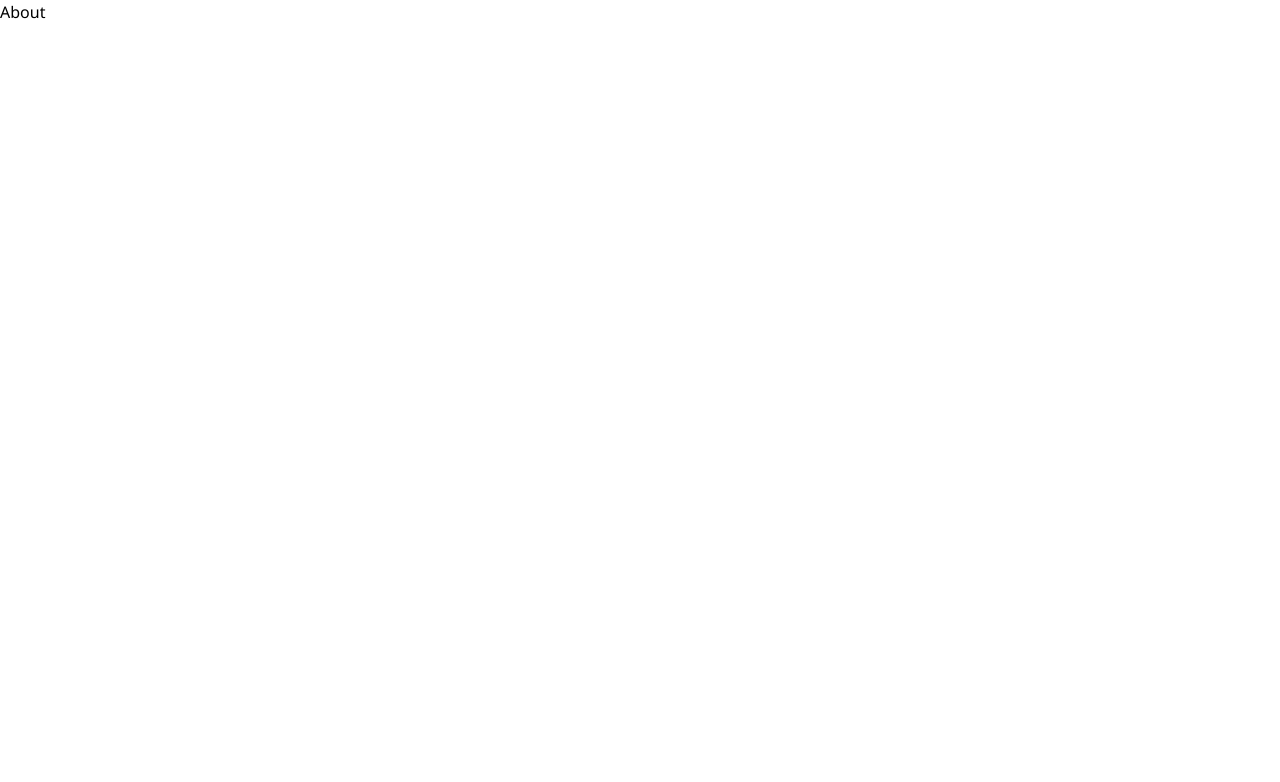
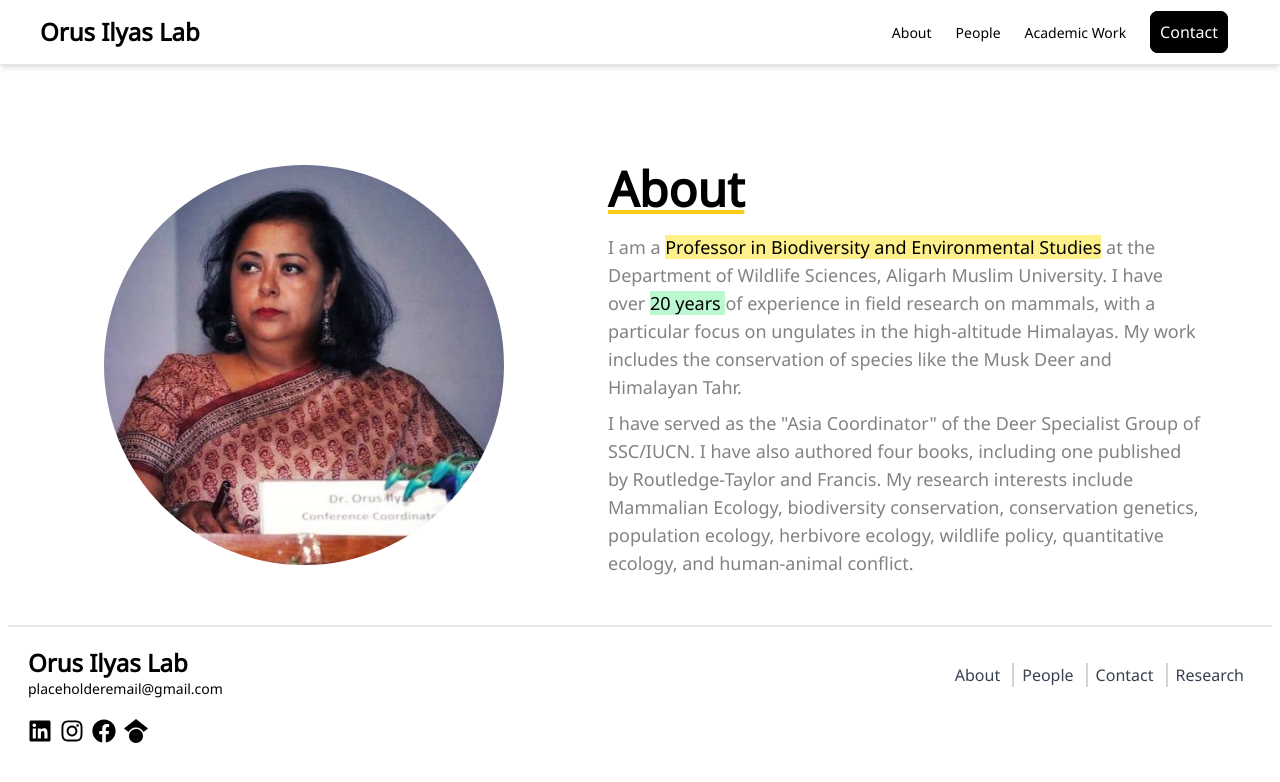
Before and after one commit to NmnSach/OrusLab, a Next.js app in the folder frontend/: page /about in a window 1280 px wide. Shown: the top 782 px of the page. Built offline with nearby package versions, Linux system fonts and the light colour scheme.

Commit message:
About section

```diff
--- a/frontend/app/about/page.jsx
+++ b/frontend/app/about/page.jsx
@@ -1,10 +1,44 @@
 import React from 'react'
+import Image from 'next/image'
 
 const About = () => {
     return (
-        <div>
-            About
-        </div>
+        <>
+            <div className='flex flex-col sm:flex-row justify-center items-center sm:mt-20 sm:mx-20'>
+
+                <div className='w-2/5 flex justify-center items-center mt-5 sm:mt-0'>
+                    <Image
+                        className='rounded-full'
+                        src="/prof.jpg"
+                        width={400}
+                        height={400}
+                        alt="Hero Image"
+                    />
+                </div>
+
+
+                <div className='w-3/5 sm:pl-20'>
+                    <h2 className=' text-2xl sm:text-5xl font-bold my-5 underline decoration-yellow-400'>About</h2>
+                    <p className='text-[#828282] my-2 text-sm sm:text-lg w-full'>
+                        I am a <mark className='bg-yellow-200'>Professor in Biodiversity and Environmental Studies</mark> at the Department of Wildlife Sciences,
+                        Aligarh Muslim University. I have over <mark className='bg-green-200'>20 years </mark> of experience in field research on mammals,
+                        with a particular focus on ungulates in the high-altitude Himalayas. My work includes the
+                        conservation of species like the Musk Deer and Himalayan Tahr.
+                    </p>
+
+                    <p className='text-[#828282] my-2 text-sm sm:text-lg w-full'>
+                        I have served as the "Asia Coordinator" of the Deer Specialist Group of SSC/IUCN.
+                        I have also authored four books, including one published by Routledge-Taylor and Francis.
+                        My research interests include Mammalian Ecology, biodiversity conservation, conservation
+                        genetics, population ecology, herbivore ecology, wildlife policy, quantitative ecology,
+                        and human-animal conflict.
+                    </p>
+
+                </div>
+
+            </div>
+        </>
+
     )
 }
 
--- a/frontend/app/components/Nav.jsx
+++ b/frontend/app/components/Nav.jsx
@@ -10,7 +10,7 @@ const Nav = () => {
     return (
         <div className='flex justify-between items-center border-b-[1px] border-gray-200 py-4 shadow-md'>
             <div className='ml-10 font-bold text-xl sm:text-2xl cursor-pointer'>
-                Orus Ilyas Lab
+                <Link href="/">Orus Ilyas Lab</Link>
             </div>
 
             <div className='hidden sm:flex mr-10'>
--- a/frontend/app/globals.css
+++ b/frontend/app/globals.css
@@ -1,3 +1,5 @@
 @tailwind base;
 @tailwind components;
 @tailwind utilities;
+
+/*-----------------------------------------ABOUT TIMELINE ---------------------------------------------*/
--- a/frontend/app/layout.js
+++ b/frontend/app/layout.js
@@ -1,5 +1,7 @@
 import { Noto_Sans } from "next/font/google";
 import "./globals.css";
+import Footer from "./components/Footer";
+import Nav from "./components/Nav";
 
 const noto = Noto_Sans({ subsets: ["latin"], weight: '400' });
 
@@ -11,7 +13,11 @@ export const metadata = {
 export default function RootLayout({ children }) {
   return (
     <html lang="en">
-      <body className={noto.className}>{children}</body>
+      <body className={noto.className}>
+        <Nav />
+        {children}
+        <Footer />
+      </body>
     </html>
   );
 }
--- a/frontend/app/page.js
+++ b/frontend/app/page.js
@@ -1,15 +1,13 @@
 import Image from "next/image";
 import Mentorship from "./components/Mentorship";
-import Nav from "./components/Nav";
 import Hero from "./components/Hero";
-import Footer from "./components/Footer";
 
 export default function Home() {
   return (
     <>
-      <Nav />
+
       <Hero />
-      <Footer />
+
     </>
   );
 }
```
Also changed, not shown: frontend/public/prof.jpg (added).
